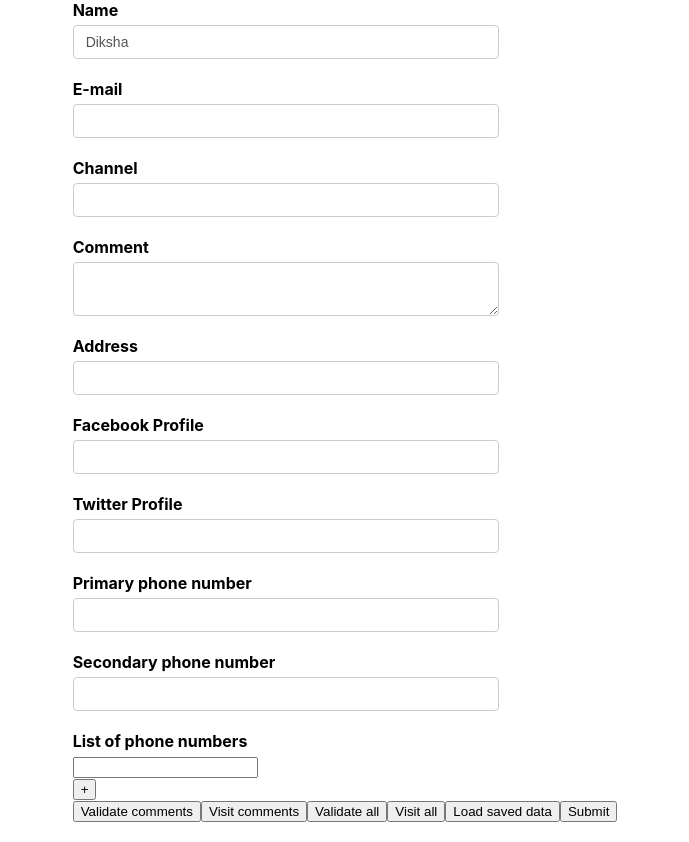
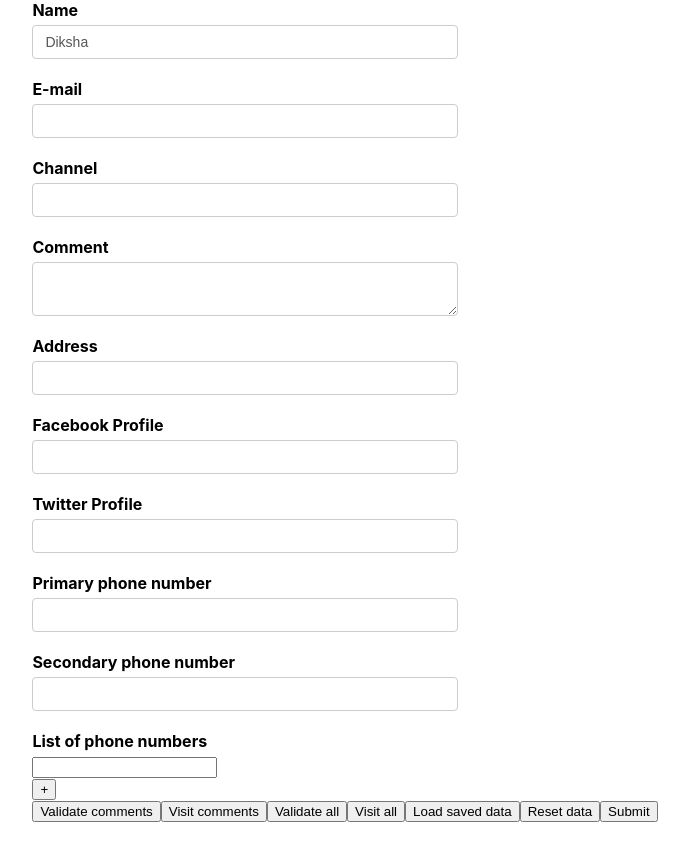
Before and after one commit to Dikmit02/react-formik, a React (Create React App) app: page / in a window 1280 px wide. Shown: the whole page, without its empty margins (295-984 px from the left). Built offline with nearby package versions, Linux system fonts and the light colour scheme.

Commit message:
reset form data

```diff
--- a/src/components/YoutubeForm.js
+++ b/src/components/YoutubeForm.js
@@ -40,6 +40,8 @@ const YoutubeForm = () => {
         console.log('Submit props', onSubmitProps)
         //enable submit btn again
         onSubmitProps.setSubmitting(false)
+        //form reset after submitting form
+        onSubmitProps.resetForm()
     }
 
     const validationSchema = Yup.object({
@@ -201,6 +203,9 @@ const YoutubeForm = () => {
                         <button type='button' onClick={() => setFormValues(savedValues)}>
                             Load saved data
                         </button>
+                        <button type='reset'>
+                            Reset data
+                        </button>
                         <button
                             type='submit'
                             disabled={!formik.isValid || formik.isSubmitting}
```
